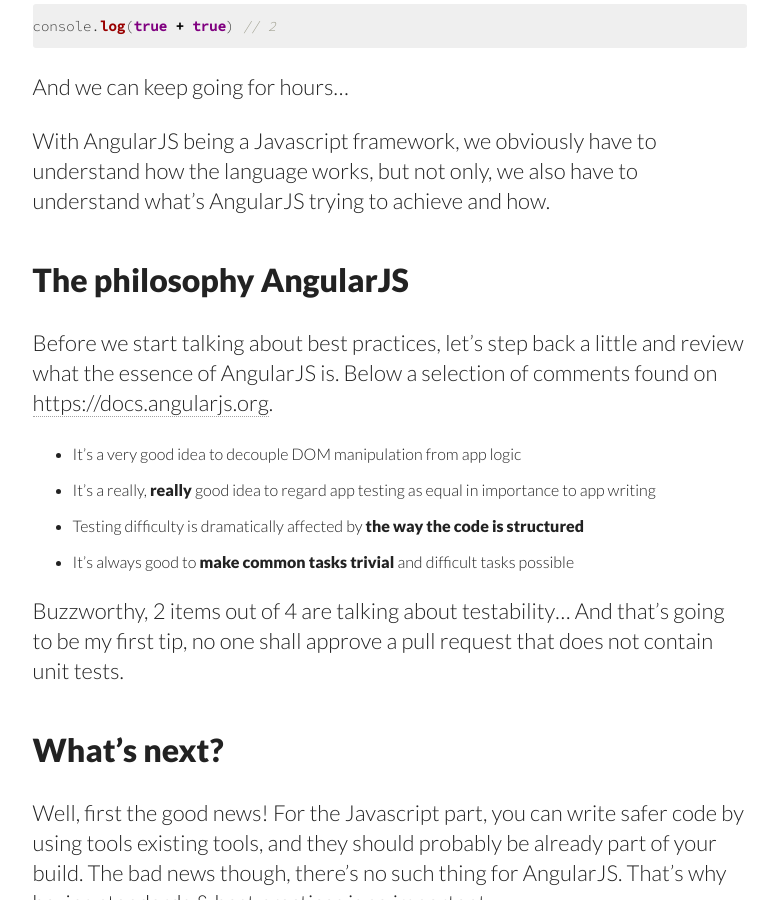
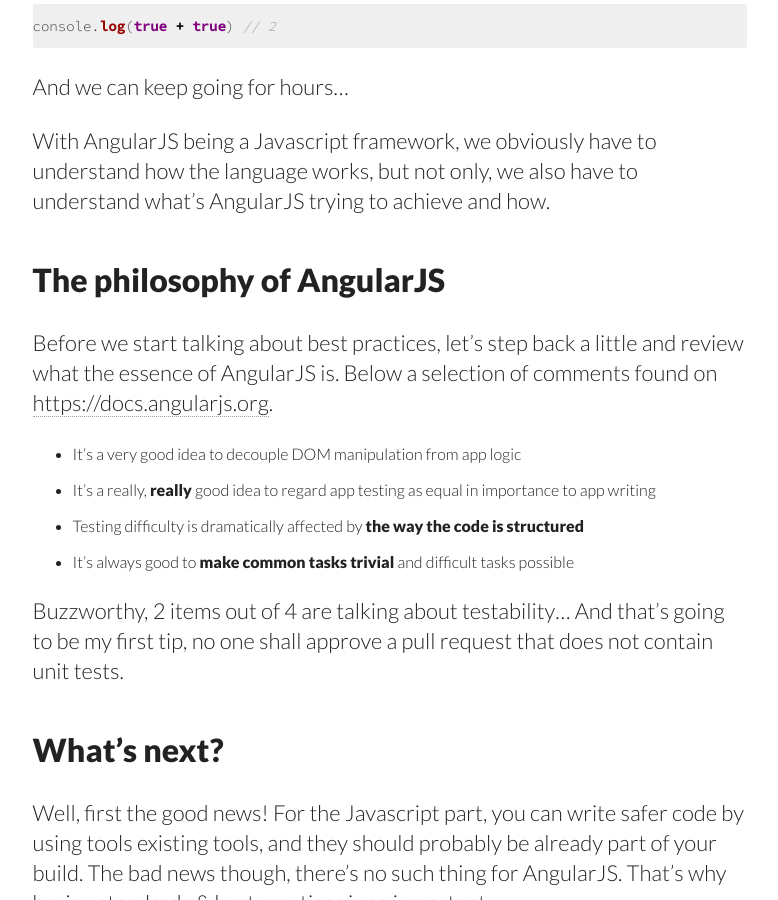
Before and after one commit to JLBoor/jlboor.github.io, a Jekyll site: the page built from _posts/angularjs/2015-03-04-angular-best-practices-introduction.md, in a window 1280 px wide and 900 px high, scrolled down 2665 px. Shown: the whole window, without its empty margins (347-1125 px from the left). Built offline with Jekyll 4.4.1, drawn with Linux system fonts in a browser that asks for light colours; nearby versions of some CDN libraries; comment, search, counter and statistics services are not loaded.

```diff
--- a/_posts/angularjs/2015-03-04-angular-best-practices-introduction.md
+++ b/_posts/angularjs/2015-03-04-angular-best-practices-introduction.md
@@ -91,7 +91,7 @@ And we can keep going for hours...
 With AngularJS being a Javascript framework, we obviously have to understand how the language works, but not only, we also have to understand what's AngularJS trying to achieve and how.
 
 
-## The philosophy AngularJS
+## The philosophy of AngularJS
 
 Before we start talking about best practices, let's step back a little and review what the essence of AngularJS is.
 Below a selection of comments found on [https://docs.angularjs.org](https://docs.angularjs.org/guide/introduction).
```
